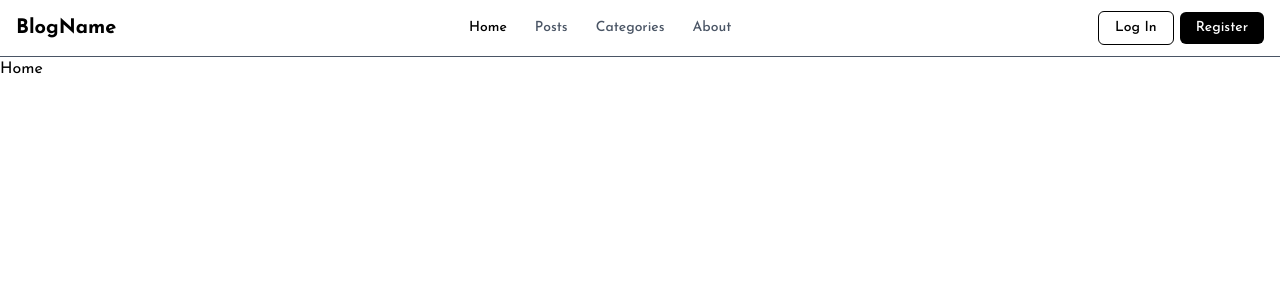
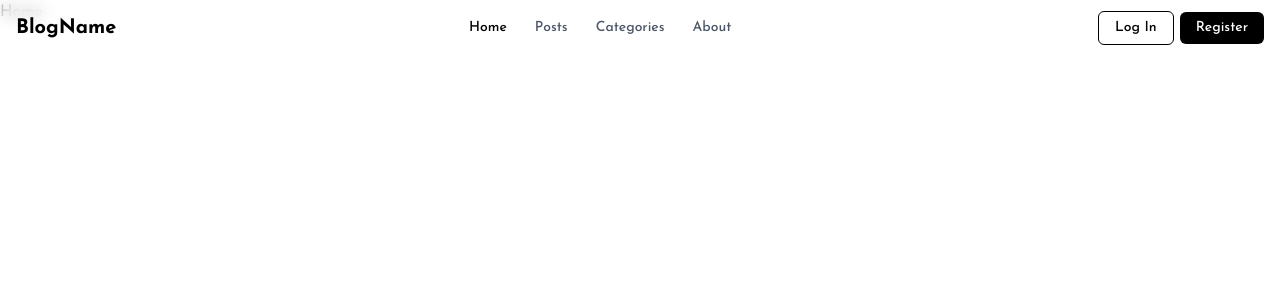
Before and after one commit to mohdaffann/Articulo-frontend, a React app: page / in a window 1280 px wide. Shown: the top 300 px of the page. Built offline with nearby package versions, Linux system fonts and the light colour scheme; no server answers; the HTML template or start-up script is replaced by a standard one.

Commit message:
Transparent Header and other UI changes

```diff
--- a/src/components/Header.jsx
+++ b/src/components/Header.jsx
@@ -12,7 +12,7 @@ const Header = () => {
 
   return (
 
-    <header className="w-full border-b border-gray-600 bg-white">
+    <header className="w-full  bg-white/60 backdrop-blur-sm  fixed top-0">
       <div className="container mx-auto px-4 py-2 flex items-center justify-between">
         {/* Logo */}
         <Link to="/" className="flex items-center">
```
